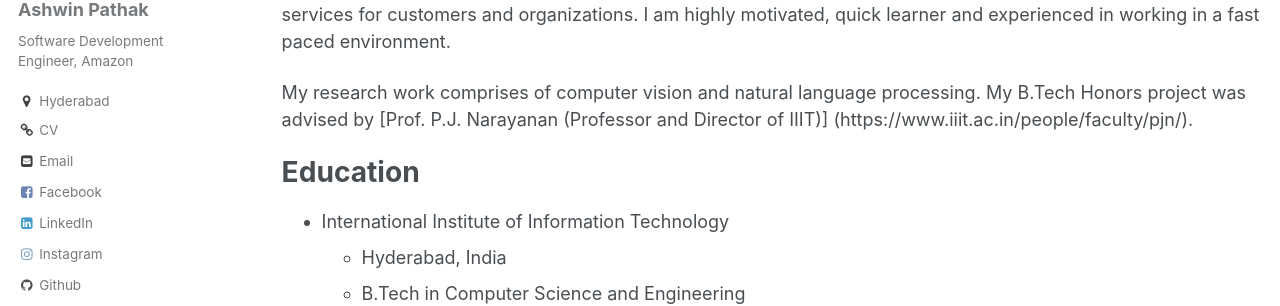
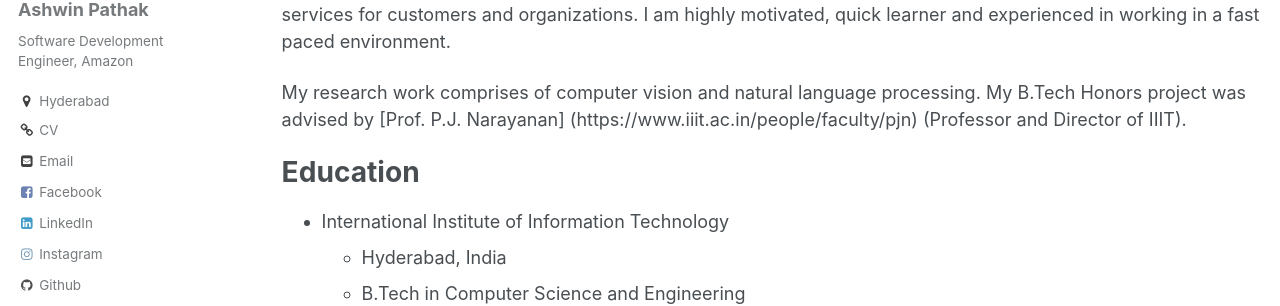
Before and after one commit to ashwinpathak20/ashwinpathak20.github.io, a Jekyll site: the page built from _pages/cv.md, in a window 1280 px wide and 1242 px high. Shown: the part 239-545 px from the top of the window. Built offline with Jekyll 4.4.1, drawn with Linux system fonts in a browser that asks for light colours.

Commit message:
Adding link change

```diff
--- a/_pages/cv.md
+++ b/_pages/cv.md
@@ -20,9 +20,9 @@ fast paced environment.
 
 My research work comprises of computer vision and
 natural language processing. My B.Tech Honors project was
-advised by [Prof. P.J. Narayanan
-(Professor and Director of IIIT)]
-(https://www.iiit.ac.in/people/faculty/pjn/).
+advised by [Prof. P.J. Narayanan]
+(https://www.iiit.ac.in/people/faculty/pjn)
+(Professor and Director of IIIT).
 
 
 Education
```
